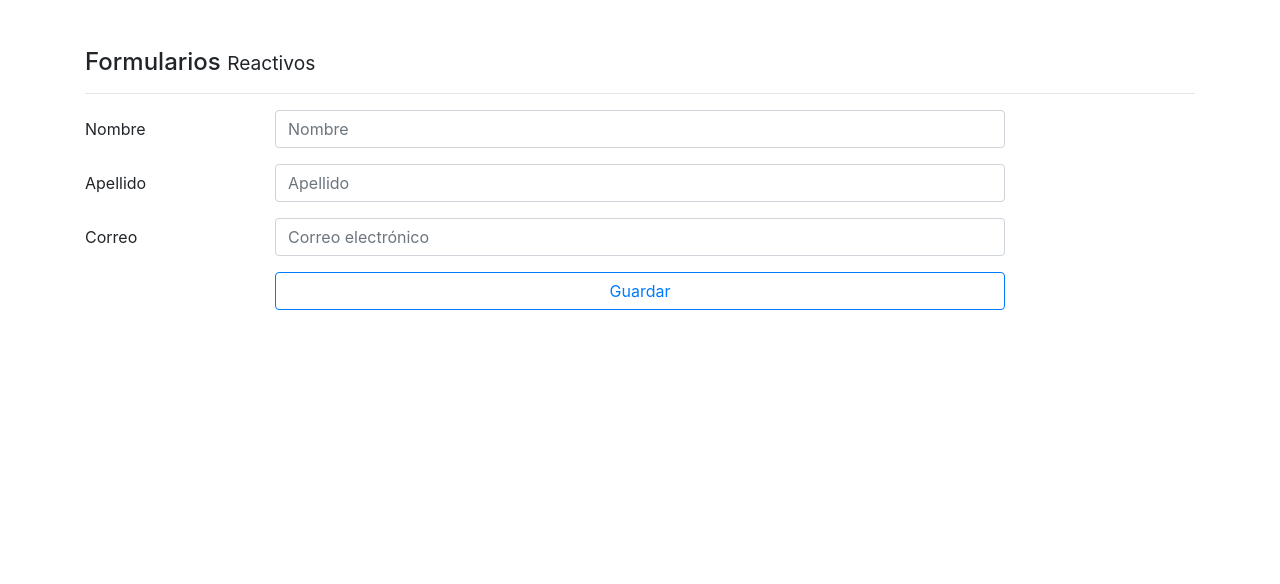
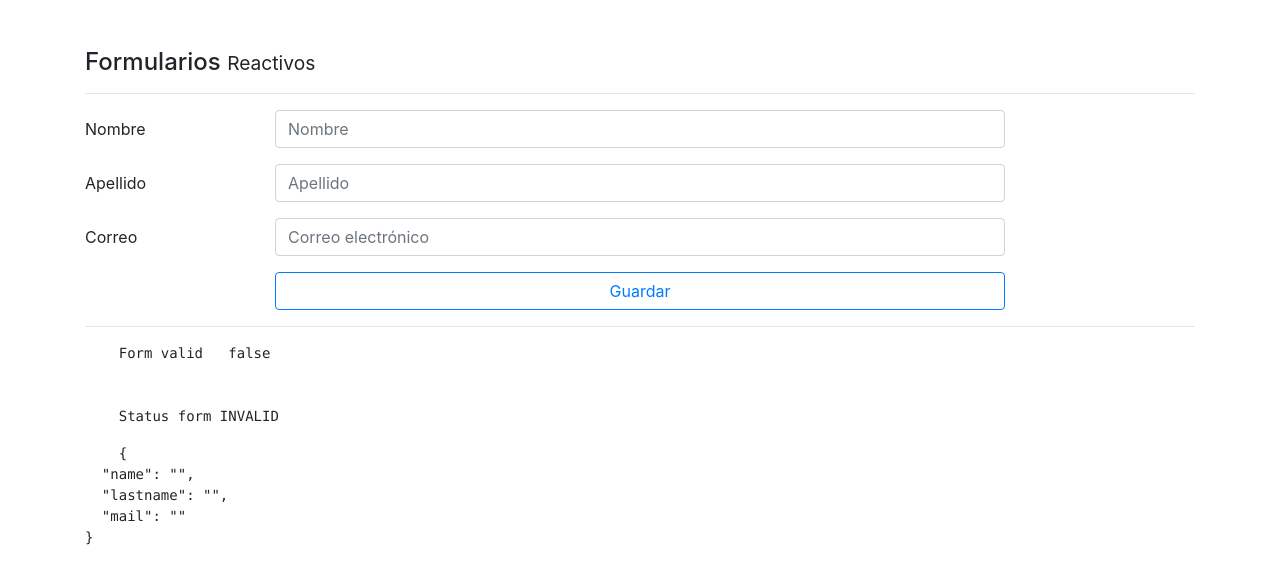
Before and after one commit to checho271296/Forms-in-Angular, an Angular app: page /reactivo in a window 1280 px wide. Shown: the top 584 px of the page. Built offline with nearby package versions, Linux system fonts and the light colour scheme.

Commit message:
validator reactive forms

```diff
--- a/src/app/pages/reactive/reactive.component.html
+++ b/src/app/pages/reactive/reactive.component.html
@@ -7,7 +7,6 @@
         <div class="form-group row">
             <label class="col-2 col-form-label">Nombre</label>
             <div class="col-8">
-
                 <input class="form-control" type="text" placeholder="Nombre" formControlName="name">
             </div>
         </div>
@@ -42,3 +41,13 @@
     </div>
 
 </form>
+<hr>
+
+<pre>
+    Form valid   {{forma.valid}}
+    <br>
+    Status form {{forma.status}}
+</pre>
+<pre>
+    {{forma.value | json}}
+</pre>
--- a/src/app/pages/reactive/reactive.component.ts
+++ b/src/app/pages/reactive/reactive.component.ts
@@ -1,5 +1,5 @@
 import { Component, OnInit } from '@angular/core';
-import { FormBuilder, FormGroup } from '@angular/forms';
+import { FormBuilder, FormGroup, Validators } from '@angular/forms';
 
 @Component({
   selector: 'app-reactive',
@@ -22,9 +22,9 @@
   createForm(){
 
     this.forma = this.formBuilder.group({
-      name  : ['',],
-      lastname: ['',],
-      mail  : ['',]
+      name  : ['',[Validators.required,Validators.minLength(5)]],
+      lastname: ['',[Validators.required,Validators.minLength(5)]],
+      mail  : ['',[Validators.required,Validators.pattern("[a-z0-9._%+-]+@[a-z0-9.-]+\.[a-z]{2,3}$")]]
     });
   }
 
```
